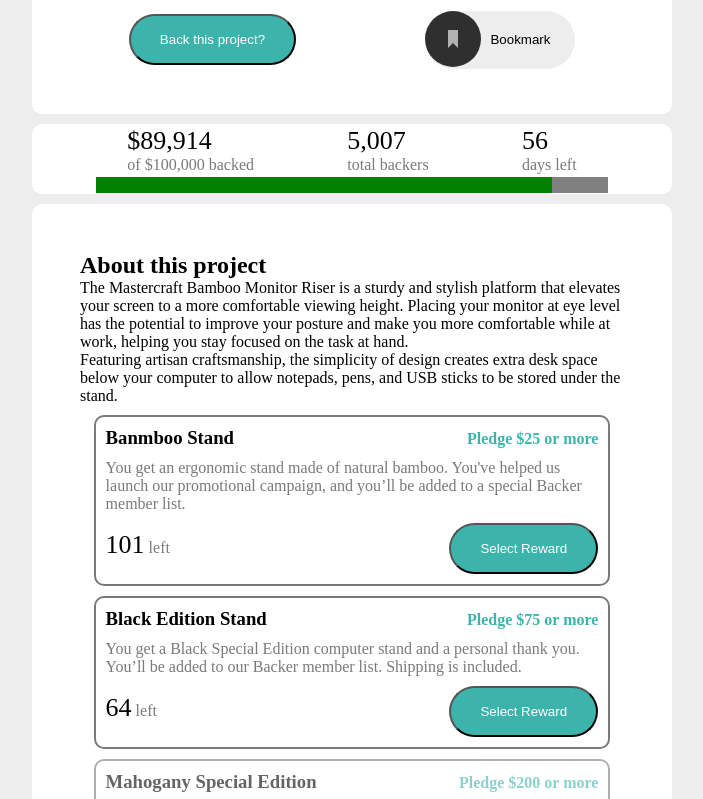
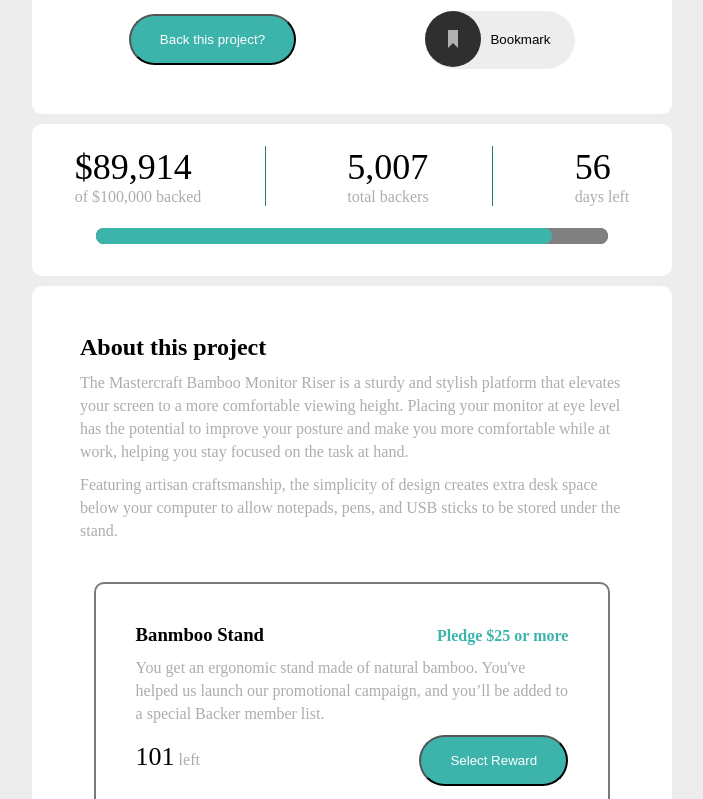
Before and after one commit to collerhatguy/crowd-funding-frontend-mentor-3, a React (Create React App) app: page / in a window 1280 px wide. Shown: the part 501-1300 px from the top of the page, without its empty margins (288-991 px from the left). Built offline with nearby package versions, Linux system fonts and the light colour scheme; the HTML template or start-up script is replaced by a standard one.

Commit message:
finishing touches

```diff
--- a/src/styles/App.css
+++ b/src/styles/App.css
@@ -198,10 +198,24 @@
   width: 100%;
 }
 
-.stat-card progress {
+.stat-card progress[value] {
+  -webkit-appearance: none;
+  -moz-appearance: none;
+       appearance: none;
   margin-left: 10%;
+  margin-bottom: 5%;
   width: 80%;
   background-color: #147b74;
+  border-radius: 1000px;
+}
+
+.stat-card progress[value]::-webkit-progress-bar {
+  border-radius: 9000px;
+}
+
+.stat-card progress[value]::-webkit-progress-value {
+  background-color: #3cb4ac;
+  border-radius: 9000px;
 }
 
 .stat-card tr {
@@ -217,14 +231,20 @@
 }
 
 .stat-card td {
-  color: #7a7a7a;
+  color: #adadad;
   font-size: 16px;
+  margin: 20px auto;
 }
 
 .stat-card td span {
-  font-size: 26px;
+  font-size: 36px;
   color: black;
   display: block;
+}
+
+.stat-card td:first-child, .stat-card td:nth-child(2) {
+  border-right: #147b74 1px solid;
+  padding-right: 10%;
 }
 
 .project-card {
@@ -234,12 +254,22 @@
   padding: 3em;
 }
 
+.project-card p {
+  color: #adadad;
+  font-weight: 300;
+  font-size: 16px;
+  line-height: 23px;
+  width: 100%;
+  margin: 10px auto;
+}
+
 .item-card {
   width: 95%;
   border: #7a7a7a solid 2px;
   border-radius: 10px;
-  padding: 10px;
-  margin: 10px auto;
+  padding: 40px;
+  margin: 0px auto;
+  margin-top: 40px;
 }
 
 .item-card .item-header, .item-card .item-bottom {
@@ -261,15 +291,16 @@
 }
 
 .item-card p {
-  color: #7a7a7a;
+  color: #adadad;
   font-weight: 300;
   font-size: 16px;
+  line-height: 23px;
   width: 100%;
   margin: 10px auto;
 }
 
 .item-card aside {
-  color: #7a7a7a;
+  color: #adadad;
 }
 
 .item-card aside span {
@@ -305,7 +336,7 @@
 }
 
 .selection-modal .pledge-choice {
-  border: #7a7a7a 2px solid;
+  border: #adadad 2px solid;
   padding: 20px;
   margin: 20px;
   border-radius: 10px;
@@ -324,9 +355,10 @@
 }
 
 .selection-modal .pledge-choice aside {
-  color: #7a7a7a;
+  color: #adadad;
   font-weight: 300;
   font-size: 16px;
+  line-height: 23px;
 }
 
 .selection-modal .pledge-choice aside span {
@@ -361,19 +393,20 @@
 }
 
 .selection-modal p {
-  color: #7a7a7a;
+  color: #adadad;
   font-weight: 300;
   font-size: 16px;
+  line-height: 23px;
   width: 100%;
   margin: 10px auto;
 }
 
 .selection-modal .pledge-input {
-  color: #7a7a7a;
+  color: #adadad;
   font-weight: 300;
   width: 100%;
   padding-top: 20px;
-  border-top: #7a7a7a solid 1px;
+  border-top: #adadad solid 1px;
   display: -webkit-box;
   display: -ms-flexbox;
   display: flex;
@@ -424,7 +457,7 @@
   height: -webkit-fit-content;
   height: -moz-fit-content;
   height: fit-content;
-  color: #7a7a7a;
+  color: #adadad;
   font-weight: 300;
 }
 
@@ -466,9 +499,10 @@
 }
 
 .success-modal p {
-  color: #7a7a7a;
+  color: #adadad;
   font-weight: 300;
   font-size: 16px;
+  line-height: 23px;
   width: 100%;
   margin: 10px auto;
 }
--- a/src/styles/App.scss
+++ b/src/styles/App.scss
@@ -31,6 +31,7 @@
     color: $neutral-color-200;
     font-weight: 300;
     font-size: $font-size;
+    line-height: 23px;
 }
 @mixin button1 {
     border-radius: 1000px;
--- a/src/styles/_project-card.scss
+++ b/src/styles/_project-card.scss
@@ -3,13 +3,19 @@
     border-radius: 10px;
     background-color: white;
     padding: 3em;
+    p {
+        @include paragraph();
+        width: 100%;
+        margin: 10px auto;
+    }
 }
 .item-card {
     width: 95%;
     border:hsl(0, 0%, 48%) solid 2px;
     border-radius: 10px;
-    padding: 10px;
-    margin: 10px auto;
+    padding: 40px;
+    margin: 0px auto;
+    margin-top: 40px;
     .item-header, .item-bottom {
         width: 100%;
         display: flex;
--- a/src/styles/_stat-card.scss
+++ b/src/styles/_stat-card.scss
@@ -7,10 +7,22 @@
     table {
         width: 100%;
     }
-    progress {
+    progress[value] {
+        -webkit-appearance: none;
+        appearance: none;
         margin-left: 10%;
+        margin-bottom: 5%;
         width: 80%;
         background-color: $primary-color-200;
+        border-radius: 1000px;
+        &::-webkit-progress-bar {
+
+            border-radius: 9000px;
+        }
+        &::-webkit-progress-value {
+            background-color: $primary-color-100;
+            border-radius: 9000px;
+        }
     }
     tr {
         display: flex;
@@ -20,10 +32,15 @@
     td {
         color: $neutral-color-200;
         font-size: $font-size;
+        margin: 20px auto;
         span {
-            font-size: $font-size + 10;
+            font-size: $font-size + 20;
             color: $neutral-color-100;
             display: block;
         }
+        &:first-child, &:nth-child(2) {
+            border-right: $primary-color-200 1px solid;
+            padding-right: 10%;
+        }
     }
 }
--- a/src/styles/_variables.scss
+++ b/src/styles/_variables.scss
@@ -9,7 +9,7 @@
 $primary-color-100: hsl(176, 50%, 47%);
 $primary-color-200:  hsl(176, 72%, 28%);
 $neutral-color-100: hsl(0, 0%, 0%);
-$neutral-color-200: hsl(0, 0%, 48%);
+$neutral-color-200: hsl(0, 0%, 68%);
 $neutral-color-300:hsl(0, 0%, 93%);
 
 //      c. fonts
```
Also changed, not shown: 1 other file (tests, documents, lock files or other folders).
